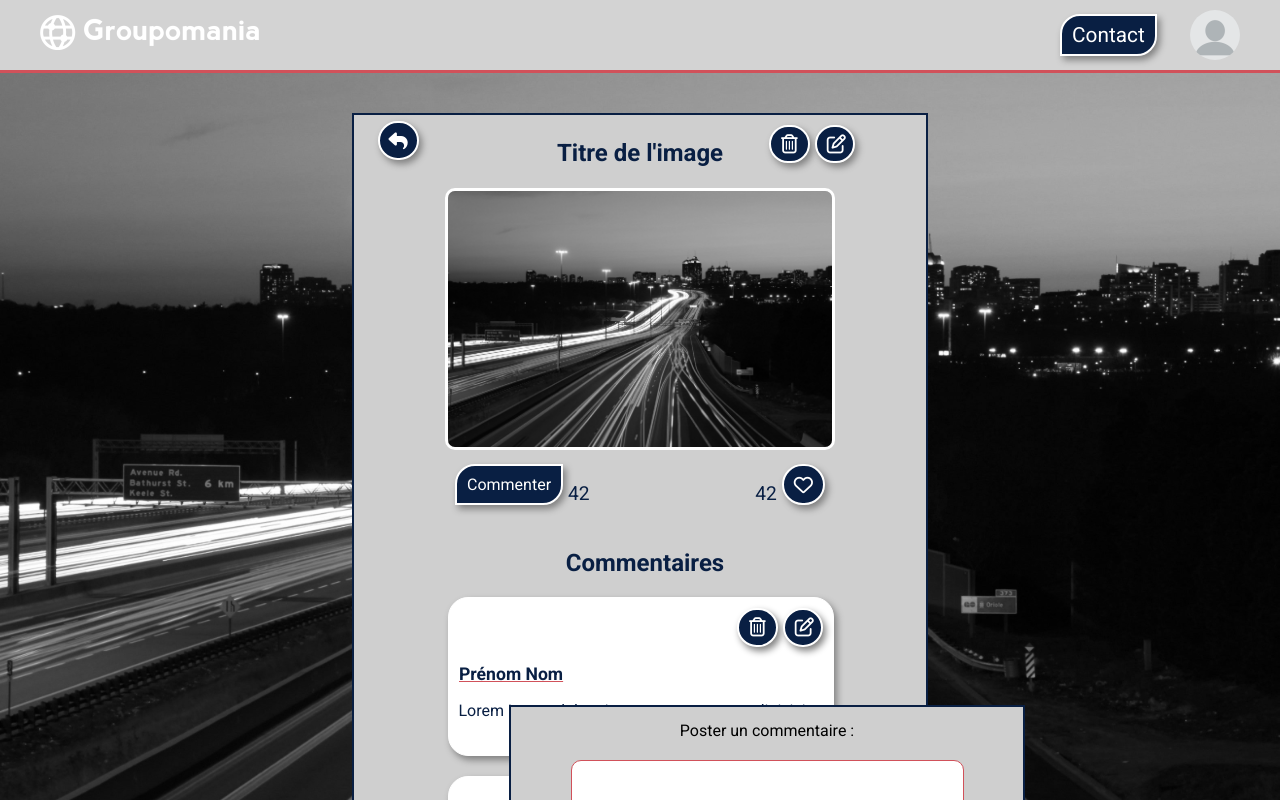
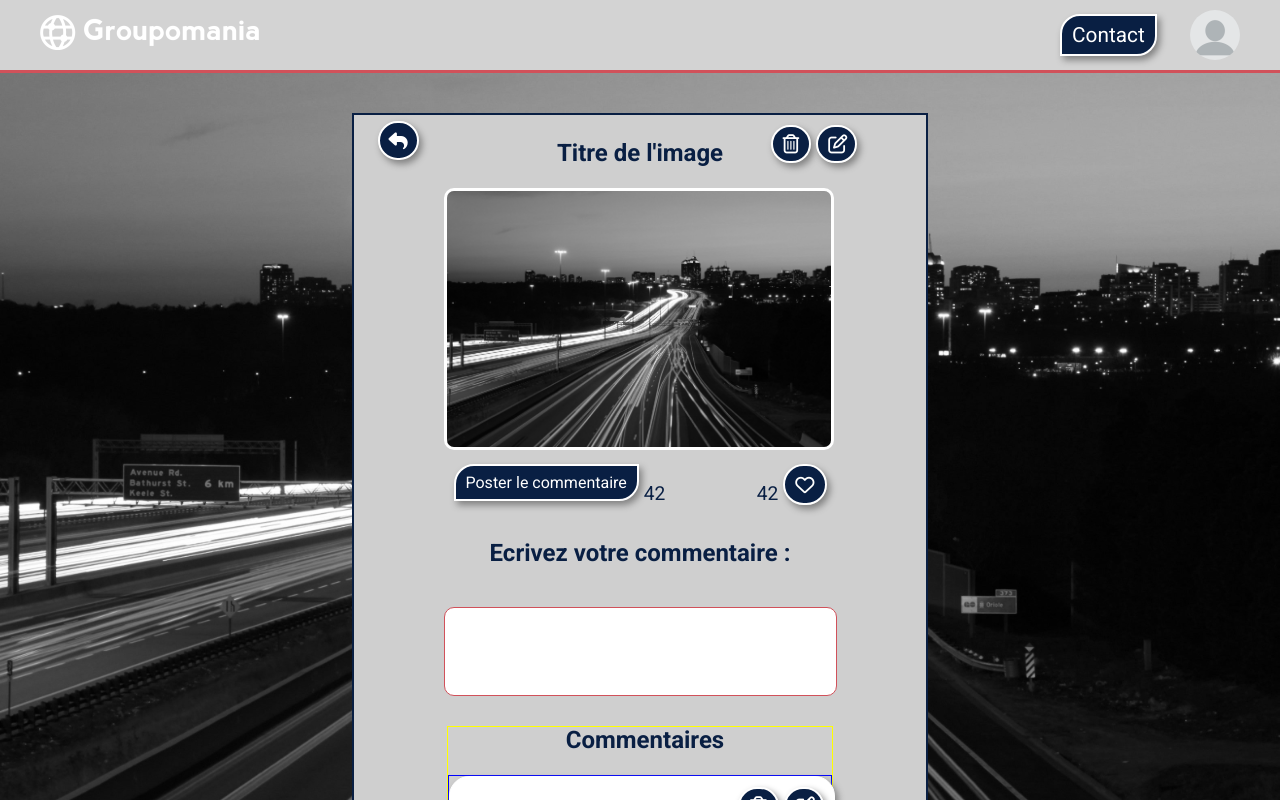
Before and after one commit to PointonKaren/OCR_Projet7, a Vue app in the folder frontend/: page /post/1 in a window 1280 px wide. Both pictures are taken after a click on the button "Commenter". Shown: the top 800 px of the page. Built offline with nearby package versions, Linux system fonts and the light colour scheme; the HTML template or start-up script is replaced by a standard one.

Commit message:
Ajout de commentaire désormais intégré au DetailPost

```diff
--- a/frontend/src/components/comments/BoxComment.vue
+++ b/frontend/src/components/comments/BoxComment.vue
@@ -43,8 +43,6 @@ export default {
   .comment__user {
     font-size: 1.1em;
     font-weight: bold;
-    text-decoration: underline;
-    text-decoration-color: #d1515a;
     margin-left: 10px;
   }
   .comment__text {
--- a/frontend/src/components/comments/CommentForm.vue
+++ b/frontend/src/components/comments/CommentForm.vue
@@ -1,19 +1,11 @@
 <template>
   <!-- Formulaire de commentaire -->
   <div id="comment" v-show="!here">
-    <!-- <router-link to="/post/:id">
-      <button aria-label="Retour à la publication" class="button button__back">
-        <i class="fa-solid fa-reply"></i></button
-    ></router-link> -->
     <form class="comment__form" @submit.prevent="submitComment">
-      <label for="comment__textarea"> Poster un commentaire : </label>
+      <label for="comment__textarea"
+        ><h2 class="comment__title">Ecrivez votre commentaire :</h2>
+      </label>
       <textarea id="comment__textarea" v-model="comment"></textarea>
-      <button type="submit" class="button comment__button">
-        Poster le commentaire
-      </button>
-      <button aria-label="Commenter" class="button comment comment__icon">
-        <i class="fa-regular fa-comment-dots"></i>
-      </button>
     </form>
   </div>
 </template>
@@ -42,15 +34,10 @@ export default {
 #comment {
   display: flex;
   align-items: center;
-  width: 40vw;
-  max-width: 600px;
+  // width: 40vw;
+  // max-width: 600px;
   margin: auto;
-  background-color: rgb(207, 207, 207);
-  border: 2px solid #091f43;
   padding-top: 15px;
-  position: absolute;
-  top: 580px;
-  left: 5vw;
   .comment__form {
     display: flex;
     flex-direction: column;
@@ -64,7 +51,8 @@ export default {
       border-radius: 10px;
       width: 30vw;
       max-width: 500px;
-      height: 10vw;
+      height: 10vh;
+      max-height: 100px;
       resize: none;
       &:focus {
         color: white;
@@ -81,23 +69,19 @@ export default {
       display: none;
     }
   }
-  .button__back {
-    border-radius: 50px;
-    position: absolute;
-    left: 2vw;
-    top: 6vh;
-    padding: 9px 9px 6px 9px;
-  }
 }
 @media screen and (max-width: 1200px) {
   #comment {
-    height: 70vh;
-    width: 85vw;
+    width: 90vw;
     .comment__form {
+      border: 1px solid red;
+      .comment__title {
+        text-align: center;
+      }
       #comment__textarea {
-        height: 50vh;
-        width: 75vw;
-        max-width: 500px;
+        height: 10vh;
+        width: 80vw;
+        // max-width: 500px;
       }
       .comment__button {
         display: none;
@@ -108,7 +92,6 @@ export default {
         border-radius: 50px;
         height: 35px;
         display: inline;
-
         padding: 4px 8px 4px 8px;
       }
     }
--- a/frontend/src/components/comments/CommentsCard.vue
+++ b/frontend/src/components/comments/CommentsCard.vue
@@ -4,12 +4,14 @@
     <div class="comments__header">
       <h2 class="comments__title">Commentaires</h2>
     </div>
+    <div class="post__comments">
       <BoxComment />
       <BoxComment />
       <BoxComment />
       <BoxComment />
       <BoxComment />
       <BoxComment />
+    </div>
   </div>
 </template>
 
@@ -25,8 +27,8 @@ export default {
 
 <style lang="scss">
 .comments__card {
-  margin: 0;
   width: 30vw;
+  border: 1px solid yellow;
   .comments__header {
     padding-left: 10px;
     display: flex;
@@ -34,15 +36,15 @@ export default {
     justify-content: space-between;
     padding-bottom: 20px;
     .comments__title {
-      margin: 0;
       margin: auto;
-      margin-top: 15px;
     }
+  }
+  .post__comments {
+    border: 1px solid blue;
   }
 }
 @media screen and (max-width: 1200px) {
   .comments__card {
-    margin: 0;
     width: 80vw;
   }
 }
--- a/frontend/src/components/posts/PostCard.vue
+++ b/frontend/src/components/posts/PostCard.vue
@@ -22,14 +22,29 @@
     <div class="post__react">
       <!-- <router-link to="/:id/comment"> -->
       <div class="comments">
+        <span @click="show = !show">
+          <button
+            aria-label="Commenter"
+            class="button comment comment__button"
+            @click="toggle"
+            v-show="show"
+          >
+            Commenter
+          </button>
+          <button
+            type="submit"
+            class="button comment__button"
+            @click="toggle"
+            v-show="!show"
+          >
+            Poster le commentaire
+          </button>
+        </span>
         <button
           aria-label="Commenter"
-          class="button comment comment__button"
+          class="button comment comment__icon"
           @click="toggle"
         >
-          Commenter
-        </button>
-        <button aria-label="Commenter" class="button comment comment__icon">
           <i class="fa-regular fa-comment-dots"></i>
         </button>
         <p class="number_of_comments">42</p>
@@ -42,7 +57,7 @@
       </div>
     </div>
     <Transition>
-      <div v-if="comment_form_is_here">
+      <div v-if="comment_form_is_here" class="add__comment">
         <CommentForm />
       </div>
     </Transition>
@@ -61,6 +76,7 @@ export default {
   data() {
     return {
       comment_form_is_here: false,
+      show: true,
     };
   },
 
```
Lines whose indentation alone changed are shown as unchanged.
